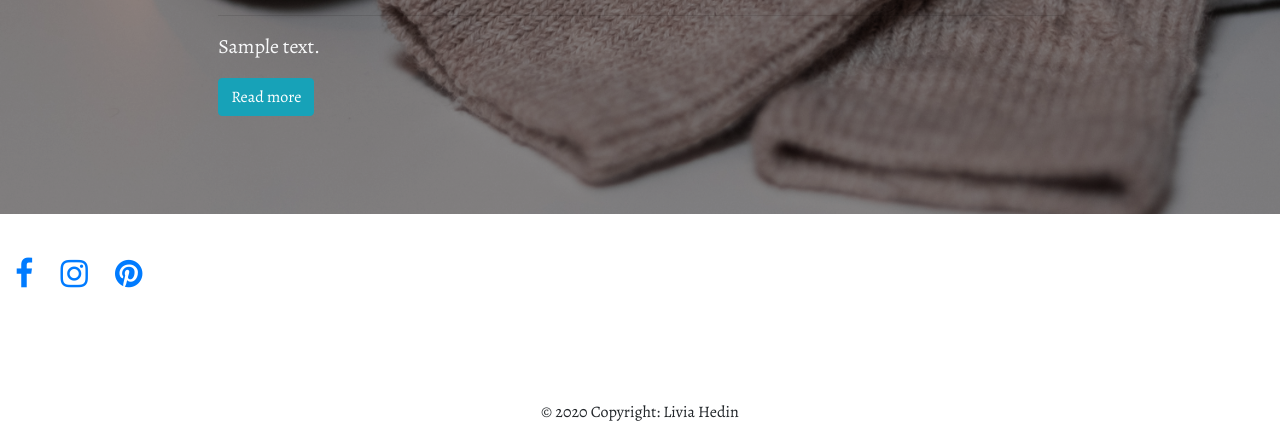
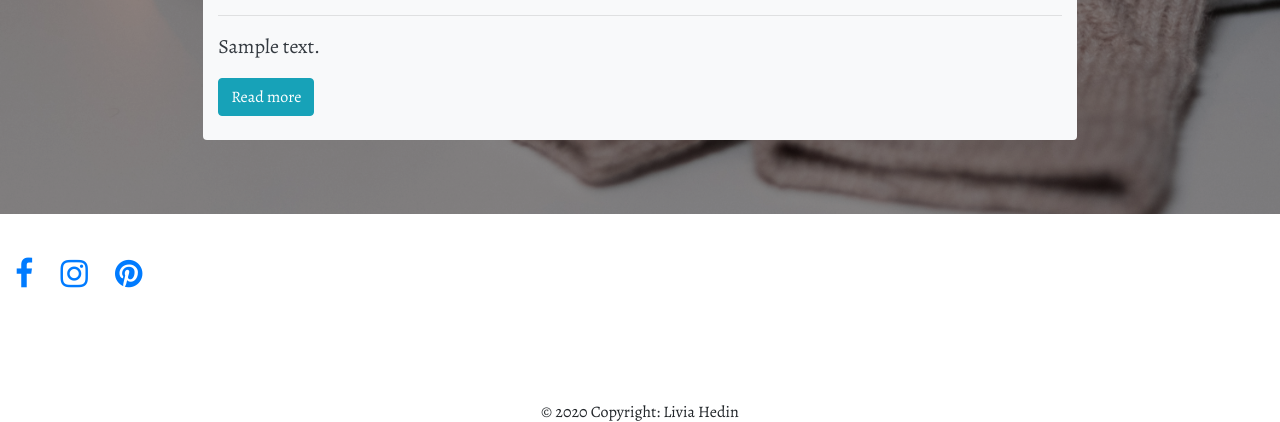
Before and after one commit to Code-Institute-Submissions/handcrafted-heart, a Django app: page /posts in a window 1280 px wide. Shown: the part 641-1063 px from the top of the page. Run offline with Django 3.2, Linux system fonts and the light colour scheme; tables that the repository leaves empty hold one stand-in row (values such as "Sample post"); some libraries are stand-ins or nearby versions.

Commit message:
Add styling classes for the blogpost page and blog content page

```diff
--- a/posts/templates/blogposts.html
+++ b/posts/templates/blogposts.html
@@ -17,9 +17,9 @@
 
 <!-- Blog Posts -->
 {% block content %}
- <div class="row justify-content-center text-light">
+ <div class="row justify-content-center text-dark">
         <!-- Blog Posts column -->
-              <div class="col-lg-8 mb-5">
+              <div class="col-lg-8 mb-5 bg-light mb-1 rounded">
                   {% for post in posts %}
                     <h1 class="mt-4">{{ post.title }}</h1>
                     <hr>
@@ -31,8 +31,7 @@
                      <hr>
 
                     <p class="lead">{{ post.content|truncatewords:30 }}</p>
-                    <p><a href="{% url 'post_details' post.id %}"  class="btn btn-info rounded-1">Read more</a></p>
-                    <div class="mb-5"></div>
+                    <p><a href="{% url 'post_details' post.id %}"  class="btn btn-info rounded-1 mb-2">Read more</a></p>
                  {% endfor %}
               </div>
  </div>
--- a/posts/templates/postdetails.html
+++ b/posts/templates/postdetails.html
@@ -15,9 +15,9 @@
 
 <!-- Blog Posts full content -->
 {% block content %}
-    <div class="row justify-content-center text-light">
+    <div class="row justify-content-center text-dark ml-1 mr-1">
       <!-- Post Content Column -->
-        <div class="col-lg-8 mb-5">
+        <div class="col-lg-8 mb-5 bg-light rounded">
             <h1 class="mt-4"> {{ post.title }} </h1>
             <hr>
             <p>Posted: {{ post.published_date }}</p>
@@ -36,7 +36,7 @@
               </footer>
             </blockquote>
 
-            <a href="{% url 'get_posts' %}" class="btn btn-info rounded-1">Go back to Blog</a>
+            <a href="{% url 'get_posts' %}" class="btn btn-info rounded-1 mb-3">Go back to Blog</a>
 
         </div>
     </div>
```
